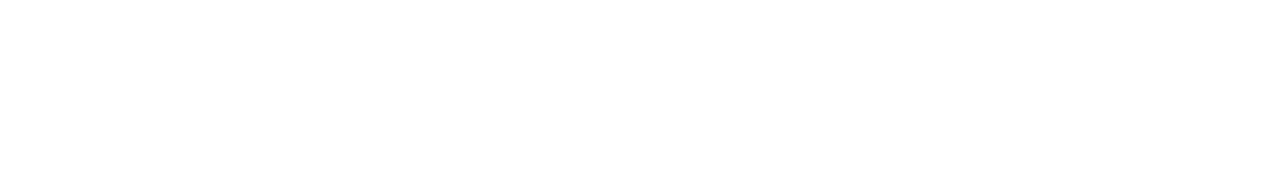
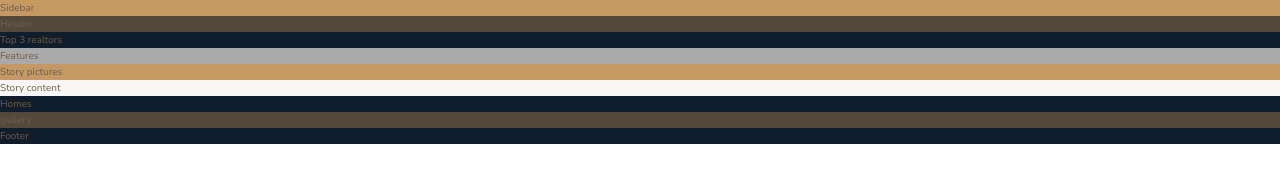
Before and after one commit to vidban/Nexter-clone, a website built with webpack: page src/client/views/index.html in a window 1280 px wide. Built offline with nearby package versions, Linux system fonts and the light colour scheme.

Commit message:
Added basic text and background

```diff
--- a/src/client/styles/_base.scss
+++ b/src/client/styles/_base.scss
@@ -1,15 +1,36 @@
 // COLOR VARIABLES
 $color-primary: #c69963;
-$color-primary-dark: #B28451;
+$color-primary-dark: #b28451;
 
 $color-secondary: #101d2c;
 
 $color-grey-light-1: #f9f7f6;
 $color-grey-light-2: #aaa;
 
-$color-grey-dark-1: #54483A;
-$color-grey-dark-2: #6D5D4B;
+$color-grey-dark-1: #54483a;
+$color-grey-dark-2: #6d5d4b;
 
 // FONT VARIABLES
-$font-primary: 'Nunito', sans-serif;
-$font-display: 'Josefin Sans', sans-serif;
+$font-primary: "Nunito", sans-serif;
+$font-display: "Josefin Sans", sans-serif;
+
+*,
+*::before,
+*:after {
+  margin: 0;
+  padding: 0;
+  box-sizing: inherit;
+}
+
+// 16px = browser default, we want 1 rem to be equal to 10px so 10/16=62.5
+html {
+  box-sizing: border-box;
+  font-size: 62.5%; //10px/16px = 62.5 --> 1rem = 10px
+}
+
+body {
+  font-family: $font-primary;
+  color: $color-grey-dark-2;
+  font-weight: 300;
+  line-height: 1.6;
+}
--- a/src/client/styles/_features.scss
+++ b/src/client/styles/_features.scss
@@ -0,0 +1,3 @@
+.features {
+  background-color: $color-grey-light-2;
+}
--- a/src/client/styles/_footer.scss
+++ b/src/client/styles/_footer.scss
@@ -0,0 +1,3 @@
+.footer {
+  background-color: $color-secondary;
+}
--- a/src/client/styles/_gallery.scss
+++ b/src/client/styles/_gallery.scss
@@ -0,0 +1,3 @@
+.gallery {
+  background-color: $color-grey-dark-1;
+}
--- a/src/client/styles/_header.scss
+++ b/src/client/styles/_header.scss
@@ -0,0 +1,3 @@
+.header {
+  background-color: $color-grey-dark-1;
+}
--- a/src/client/styles/_homes.scss
+++ b/src/client/styles/_homes.scss
@@ -0,0 +1,3 @@
+.homes {
+  background-color: $color-secondary;
+}
--- a/src/client/styles/_realtors.scss
+++ b/src/client/styles/_realtors.scss
@@ -0,0 +1,3 @@
+.realtors {
+  background-color: $color-secondary;
+}
--- a/src/client/styles/_sidebar.scss
+++ b/src/client/styles/_sidebar.scss
@@ -0,0 +1,3 @@
+.sidebar {
+  background-color: $color-primary;
+}
--- a/src/client/styles/_story.scss
+++ b/src/client/styles/_story.scss
@@ -0,0 +1,9 @@
+.story {
+  &__pictures {
+    background-color: $color-primary;
+  }
+
+  &__content {
+    background-color: $color-grey-light-1;
+  }
+}
--- a/src/client/views/index.html
+++ b/src/client/views/index.html
@@ -13,5 +13,17 @@
 
     <title>nexter &mdash; your home, your freedom</title>
   </head>
-  <body class="container"></body>
+  <body class="container">
+    <div class="sidebar">
+      Sidebar
+    </div>
+    <header class="header">Header</header>
+    <div class="realtors">Top 3 realtors</div>
+    <section class="features">Features</section>
+    <div class="story__pictures">Story pictures</div>
+    <div class="story__content">Story content</div>
+    <section class="homes">Homes</section>
+    <section class="gallery">gallery</section>
+    <footer class="footer">Footer</footer>
+  </body>
 </html>
```
